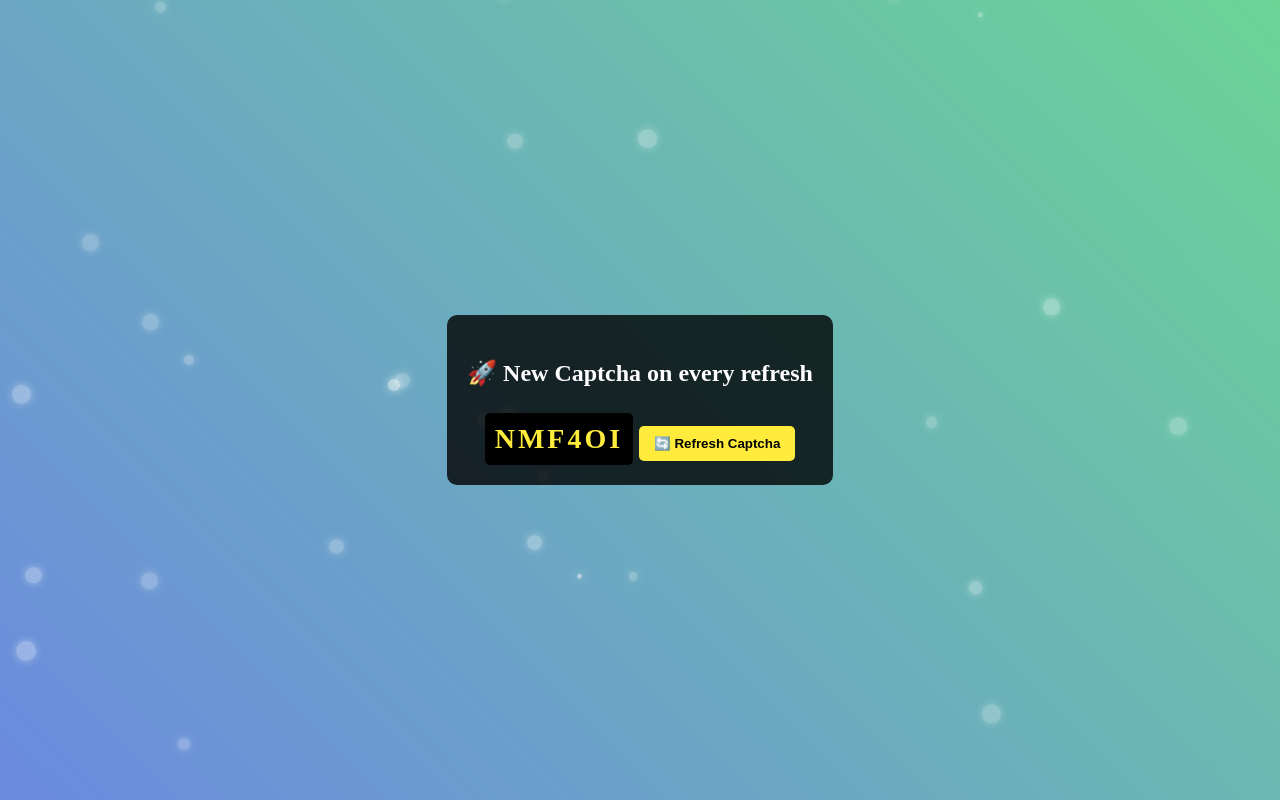
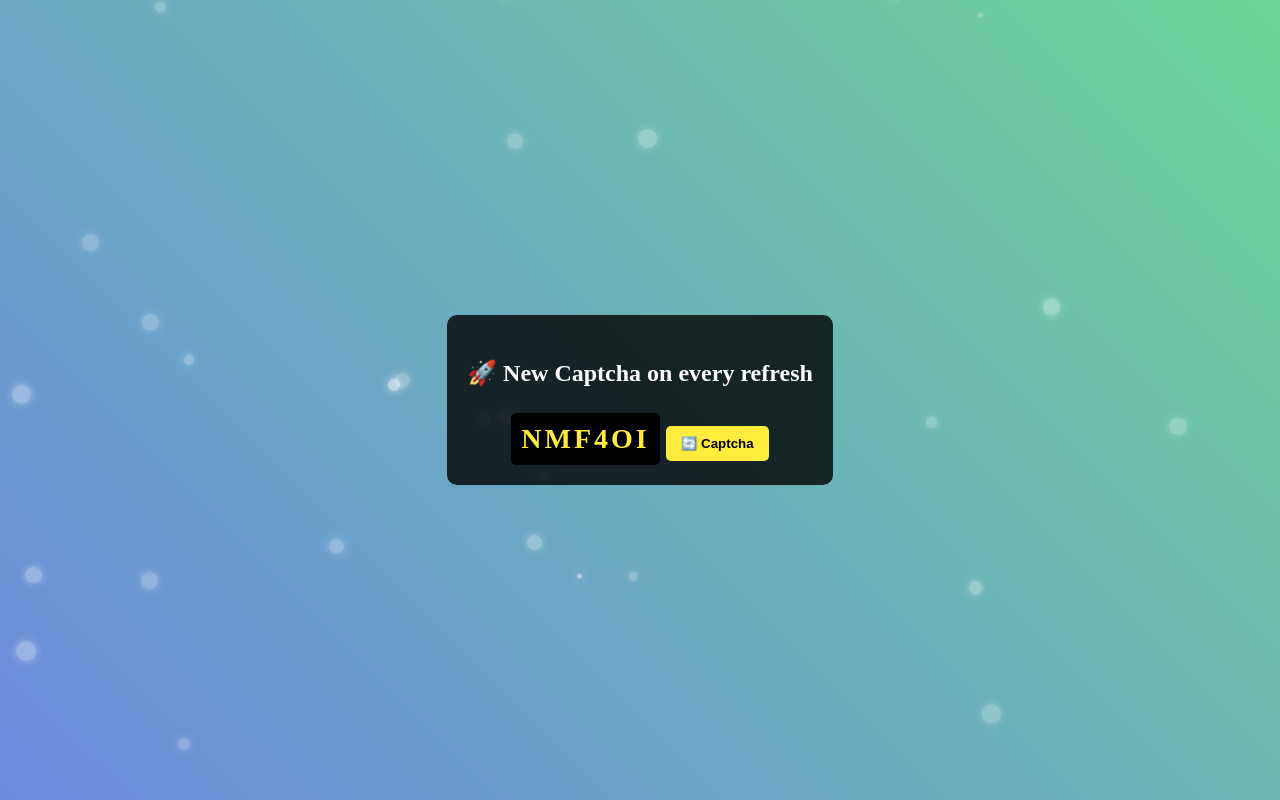
Before and after one commit to naveenrnk66/captcha, a plain HTML site: page captcha.html in a window 1280 px wide. Drawn offline with Linux system fonts and the light colour scheme.

```diff
--- a/captcha.html
+++ b/captcha.html
@@ -108,7 +108,7 @@
     <div class="captcha-box">
         <p>🚀 New Captcha on every refresh</p>
         <div id="captcha">AB12XR</div>
-        <button class="refresh-btn" onclick="generateCaptcha()">🔄 Refresh Captcha</button>
+        <button class="refresh-btn" onclick="generateCaptcha()">🔄 Captcha</button>
     </div>
 
     <!-- Captcha Script -->
```
